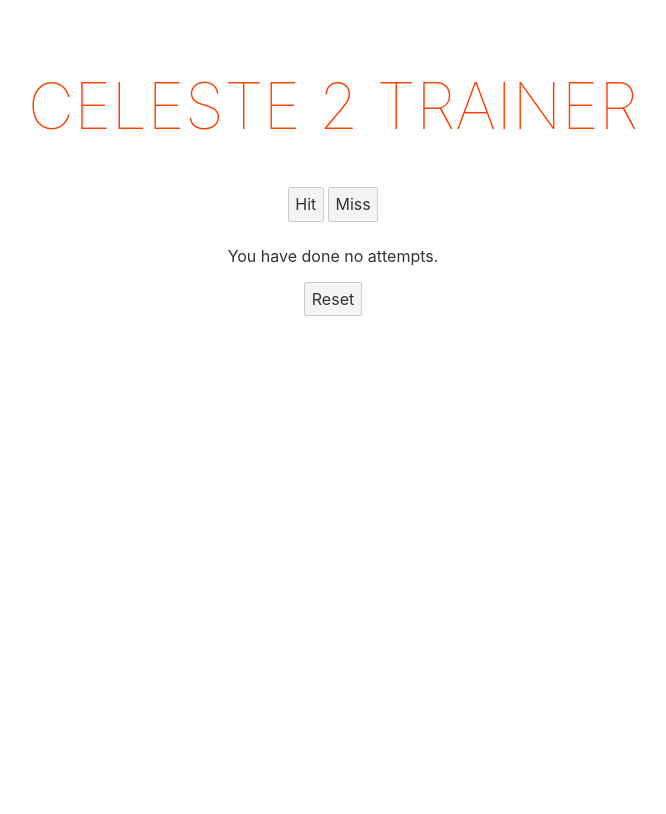
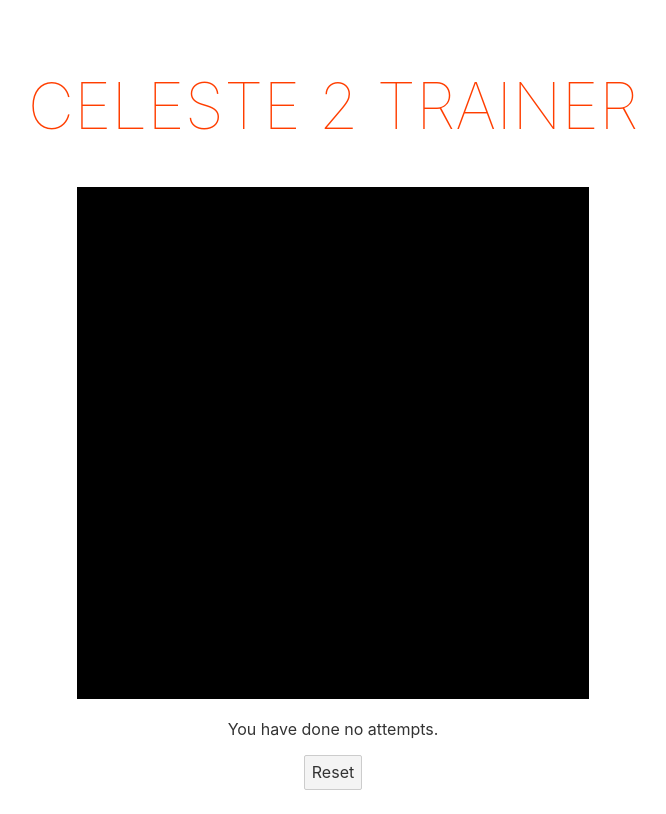
Before and after one commit to CelesteClassic2/trainer, a Svelte app: page / in a window 1280 px wide. Shown: the whole page, without its empty margins (307-973 px from the left). Built offline with nearby package versions, Linux system fonts and the light colour scheme.

Commit message:
Canvas rendering and game state

```diff
--- a/src/App.svelte
+++ b/src/App.svelte
@@ -1,12 +1,15 @@
 <script lang="ts">
+	import Game from "./Game.svelte";
+
 	let attempts = 0;
 	let hits = 0;
 </script>
 
 <main>
 	<h1>Celeste 2 Trainer</h1>
-	<button on:click={() => {attempts++; hits++;}}>Hit</button>
-	<button on:click={() => {attempts++;}}>Miss</button>
+	<Game />
+	<!-- <button on:click={() => {attempts++; hits++;}}>Hit</button>
+	<button on:click={() => {attempts++;}}>Miss</button> -->
 	{#if attempts === 0}
 		<p>You have done no attempts.</p>
 	{:else}
--- /dev/null
+++ b/src/Game.svelte
@@ -0,0 +1,63 @@
+<script lang="ts">
+	import { onMount } from "svelte";
+
+	const FRAMERATE = 30;
+
+	let canvas: HTMLCanvasElement;
+	let context: CanvasRenderingContext2D;
+
+	type Object = {
+		x: number,
+		y: number,
+		speed_x: number,
+		speed_y: number,
+		sprite: HTMLImageElement,
+	}
+
+	let player: Object = {x: 64, y: 64, speed_x: 0, speed_y: 0, sprite: null};
+
+	function update() {
+		context.clearRect(0, 0, canvas.width, canvas.height);
+
+		context.drawImage(player.sprite, Math.floor(player.x), Math.floor(player.y));
+
+		player.x += player.speed_x;
+		player.y += player.speed_y;
+
+		player.speed_x += Math.random() - 0.5;
+		player.speed_y += Math.random() - 0.5;
+
+		setTimeout(update, 1000 / FRAMERATE);
+	}
+
+	onMount(() => {
+		context = canvas.getContext("2d");
+		update();
+	});
+
+
+</script>
+
+<canvas bind:this={canvas} width="128" height="128"></canvas>
+<div>
+	<img bind:this={player.sprite} src="./assets/player.png" alt="">
+</div>
+
+<style>
+	canvas {
+		width: 512px;
+		height: 512px;
+		background-color: black;
+		/* https://stackoverflow.com/a/7665647 */
+		image-rendering: optimizeSpeed;
+		image-rendering: -moz-crisp-edges;
+		image-rendering: -webkit-optimize-contrast;
+		image-rendering: optimize-contrast;
+		image-rendering: pixelated;
+		-ms-interpolation-mode: nearest-neighbor;
+	}
+
+	div {
+		display: none;
+	}
+</style>
```
Also changed, not shown: public/assets/player.png (added).
